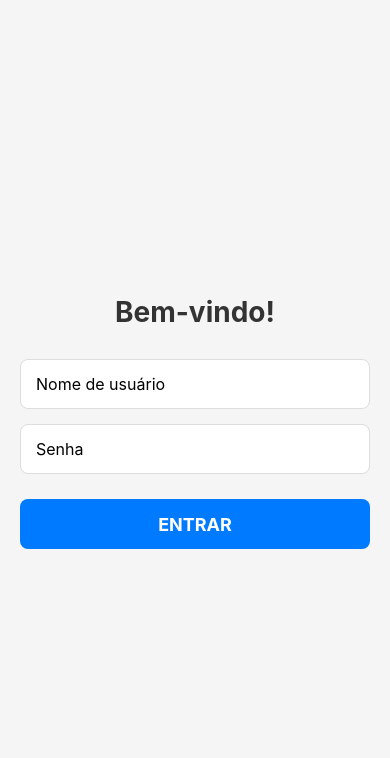
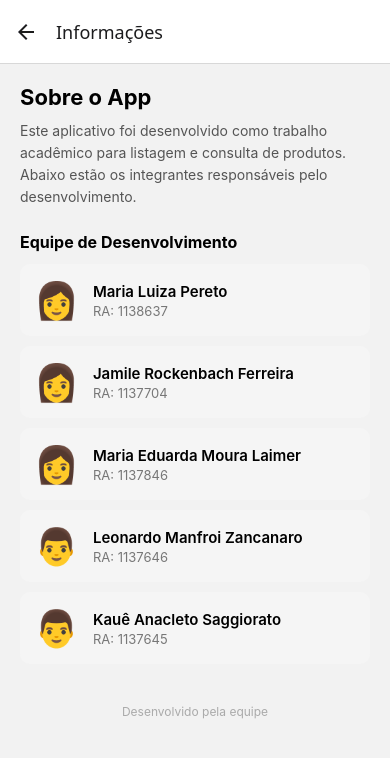
Before and after one commit to MariaLaimer/ListagemProdutos-JavaScript, a React Native app: screen /GroupInfo in a window 390 px wide. Before the commit this address had no page. Shown: the top 758 px of the page. Built offline with nearby package versions, Linux system fonts and the light colour scheme.

Commit message:
Criação tela de info integrantes

```diff
--- a/src/routes/routes.js
+++ b/src/routes/routes.js
@@ -3,6 +3,7 @@ import { createNativeStackNavigator } from "@react-navigation/native-stack";
 import ProductList from "../screens/ProductList";
 import ProductDetail from "../screens/ProductDetail";
 import Login from "../screens/Login";
+import GroupInfo from '../screens/GroupInfo';
 
 const AppStack = createNativeStackNavigator();
 
@@ -13,6 +14,7 @@ export default function Routes() {
         <AppStack.Screen name="Login" component={Login} options={{ headerShown: false }} />
         <AppStack.Screen name="ProductList" component={ProductList} />
         <AppStack.Screen name="ProductDetail" component={ProductDetail} />
+        <AppStack.Screen name="GroupInfo" component={GroupInfo} options={{ title: 'Informações' }} />
       </AppStack.Navigator>
     </NavigationContainer>
   );
--- /dev/null
+++ b/src/screens/GroupInfo.js
@@ -0,0 +1,90 @@
+import React from 'react';
+import { View, Text, StyleSheet, ScrollView, Image } from 'react-native';
+
+const membros = [
+  { nome: 'Maria Luiza Pereto', ra: '1138637', genero: 'F' },
+  { nome: 'Jamile Rockenbach Ferreira', ra: '1137704', genero: 'F' },
+  { nome: 'Maria Eduarda Moura Laimer', ra: '1137846', genero: 'F' },
+  { nome: 'Leonardo Manfroi Zancanaro', ra: '1137646', genero: 'M' },
+  { nome: 'Kauê Anacleto Saggiorato', ra: '1137645', genero: 'M' },
+];
+
+export default function GroupInfo() {
+  return (
+    <ScrollView contentContainerStyle={styles.container}>
+      <Text style={styles.titulo}>Sobre o App</Text>
+      <Text style={styles.descricao}>
+        Este aplicativo foi desenvolvido como trabalho acadêmico para listagem
+        e consulta de produtos. Abaixo estão os integrantes responsáveis pelo desenvolvimento.
+      </Text>
+
+      <Text style={styles.subtitulo}>Equipe de Desenvolvimento</Text>
+
+      {membros.map((membro, index) => (
+        <View key={index} style={styles.card}>
+          <Text style={styles.icone}>{membro.genero === 'F' ? '👩' : '👨'}</Text>
+          <View>
+            <Text style={styles.nome}>{membro.nome}</Text>
+            <Text style={styles.ra}>RA: {membro.ra}</Text>
+          </View>
+        </View>
+      ))}
+
+      <View style={styles.rodape}>
+        <Text style={styles.rodapeTexto}>Desenvolvido pela equipe</Text>
+      </View>
+    </ScrollView>
+  );
+}
+
+const styles = StyleSheet.create({
+  container: {
+    padding: 20,
+    paddingBottom: 40,
+  },
+  titulo: {
+    fontSize: 22,
+    fontWeight: 'bold',
+    marginBottom: 10,
+  },
+  descricao: {
+    fontSize: 14,
+    color: '#555',
+    marginBottom: 24,
+    lineHeight: 22,
+  },
+  subtitulo: {
+    fontSize: 16,
+    fontWeight: 'bold',
+    marginBottom: 12,
+  },
+  card: {
+    flexDirection: 'row',
+    alignItems: 'center',
+    backgroundColor: '#f5f5f5',
+    borderRadius: 10,
+    padding: 14,
+    marginBottom: 10,
+    gap: 14,
+  },
+  icone: {
+    fontSize: 36,
+  },
+  nome: {
+    fontSize: 15,
+    fontWeight: '600',
+  },
+  ra: {
+    fontSize: 13,
+    color: '#777',
+    marginTop: 2,
+  },
+  rodape: {
+    marginTop: 30,
+    alignItems: 'center',
+  },
+  rodapeTexto: {
+    fontSize: 12,
+    color: '#aaa',
+  },
+});
--- a/src/screens/ProductList.js
+++ b/src/screens/ProductList.js
@@ -25,7 +25,14 @@ export default function ProductList({ navigation }) {
     title: "Lista de Produtos",
     headerTitleAlign: "center",
     headerLeft: () => { return <Button title="Logout" />; },
-      headerRight: () => { return <Button title="Grupo" />; },
+    headerRight: () => (
+      <TouchableOpacity
+        onPress={() => navigation.navigate("GroupInfo")}
+        style={{ marginRight: 12 }}
+      >
+        <Text style={{ color: "#007AFF", fontSize: 16 }}>Informações</Text>
+      </TouchableOpacity>
+    ),
   });
 }, []);
 
```
Lines whose indentation alone changed are shown as unchanged.
